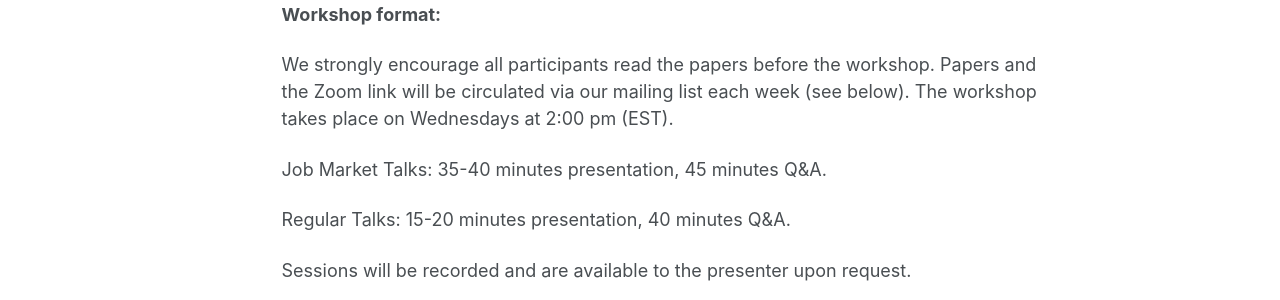
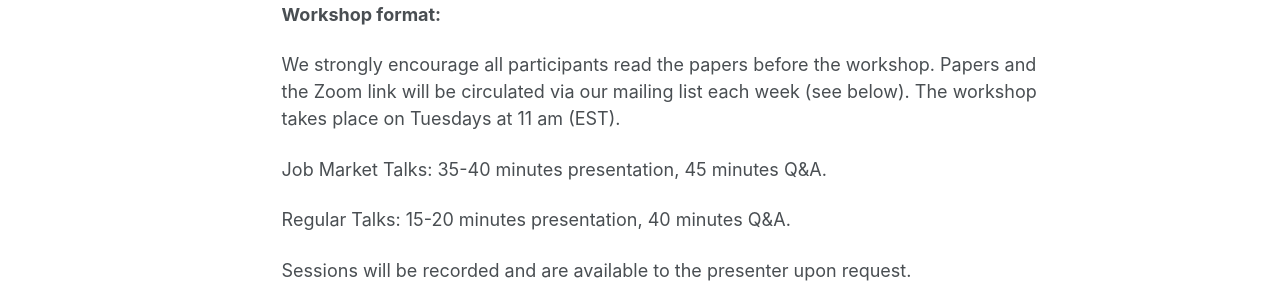
Before and after one commit to IO-workshop/IO-workshop.github.io, a Jekyll site: the page built from _pages/about.md, in a window 1280 px wide and 1373 px high. Shown: the part 468-768 px from the top of the window. Built offline with Jekyll 4.4.1, drawn with Linux system fonts in a browser that asks for light colours; comment, search, counter and statistics services are not loaded.

Commit message:
Update about.md

```diff
--- a/_pages/about.md
+++ b/_pages/about.md
@@ -16,7 +16,7 @@ We invite people working on international organizations, broadly defined, inclus
 
 **Workshop format:**
 
-We strongly encourage all participants read the papers before the workshop. Papers and the Zoom link will be circulated via our mailing list each week (see below). The workshop takes place on Wednesdays at 2:00 pm (EST).
+We strongly encourage all participants read the papers before the workshop. Papers and the Zoom link will be circulated via our mailing list each week (see below). The workshop takes place on Tuesdays at 11 am (EST).
 
 Job Market Talks: 35-40 minutes presentation, 45 minutes Q&A.
 
```
